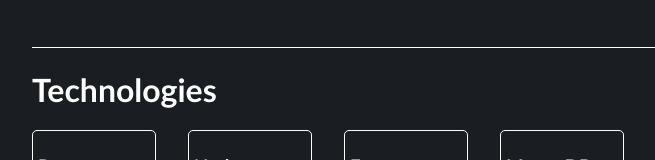
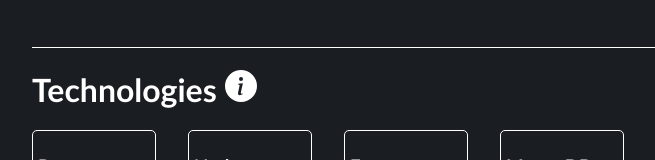
Before and after one commit to timdrevitch/tim-drevitch-portfolio, a React (Create React App) app in the folder client/: page / in a window 1280 px wide. Shown: the part 182-342 px from the top of the page, without its empty margins (224-879 px from the left). Built offline with nearby package versions, Linux system fonts and the light colour scheme.

Commit message:
🏡 Home page framing

```diff
--- a/client/package.json
+++ b/client/package.json
@@ -13,6 +13,7 @@
     "@types/styled-components": "^5.1.26",
     "axios": "^0.27.2",
     "dotenv": "^16.0.2",
+    "icons": "^1.0.0",
     "jwt-decode": "^3.1.2",
     "lodash": "^4.17.21",
     "ordinal": "^1.0.3",
--- a/client/src/Components/App.tsx
+++ b/client/src/Components/App.tsx
@@ -1,4 +1,5 @@
 import { FC } from "react"
+import { BsInfoCircleFill } from "react-icons/bs"
 
 const App: FC = (): JSX.Element => {
   return (
@@ -17,7 +18,9 @@ const App: FC = (): JSX.Element => {
         <h3>Software Engineer</h3> */}
       </div>
       <div style={{ gridColumn: "3 / 9" }}>
-        <h1>Technologies</h1>
+        <h1>
+          Technologies <BsInfoCircleFill />
+        </h1>
         <div style={{ display: "flex", flexWrap: "wrap" }}>
           <div
             style={{
```
Also changed, not shown: 1 other file (tests, documents, lock files or other folders).
